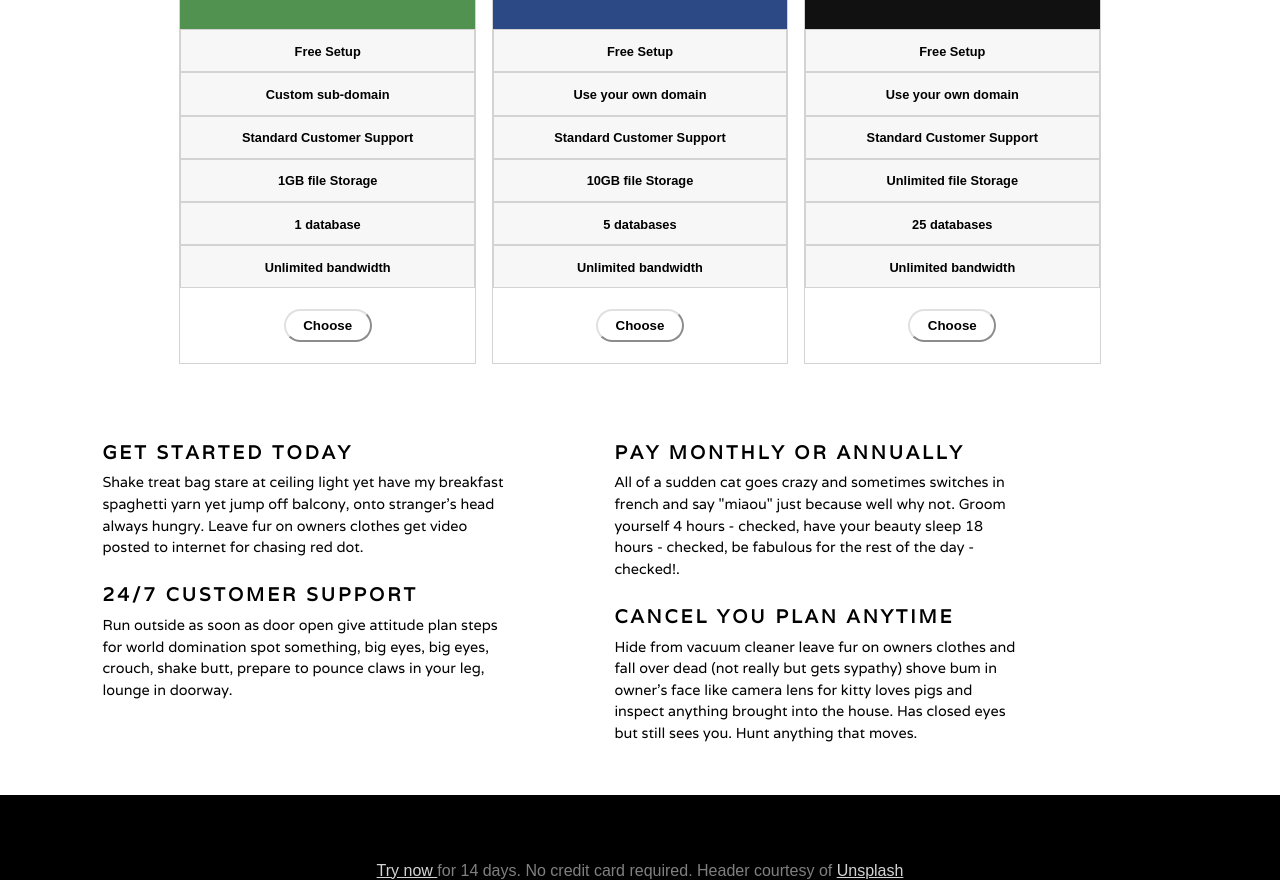
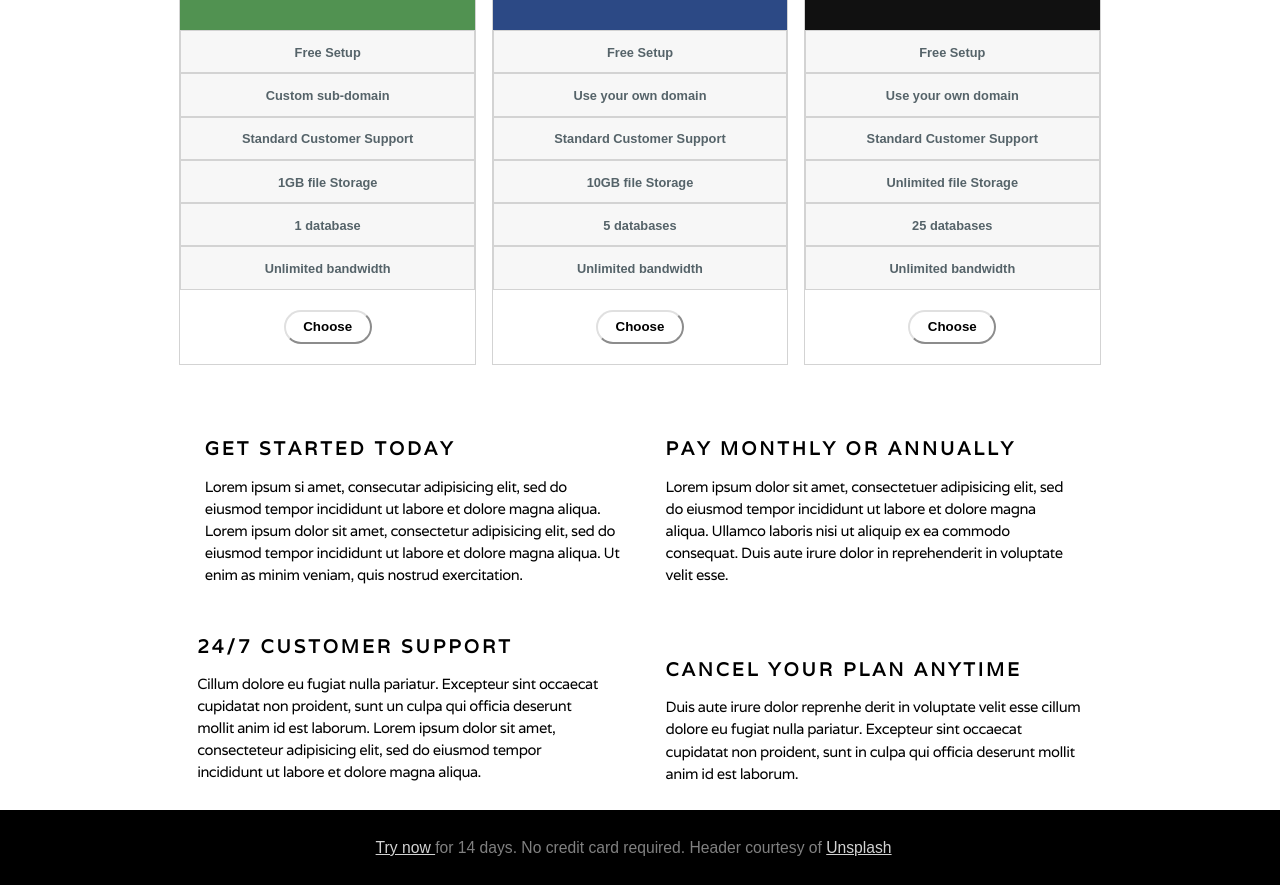
Before and after one commit to cv00132/simple-pricing, a plain HTML site: page index.html in a window 1280 px wide. Shown: the part 630-1526 px from the top of the page. Drawn offline with Linux system fonts and the light colour scheme.

Commit message:
Fixed font sizes and margins for middle blocks, ad copy, and footer.

```diff
--- a/index.html
+++ b/index.html
@@ -95,27 +95,27 @@
     </ul>
   </div>
 
+  <!-- Advertising Copy -->
 
-    <div class="ad-copy">
-    <div>
+    <div class="ad-copy clear-both">
+    <div  id="ad-copy-1">
       <h3>Get Started Today</h3>
-      <p>Shake treat bag stare at ceiling light yet have my breakfast spaghetti yarn yet jump off balcony, onto stranger's head always hungry. Leave fur on owners clothes get video posted to internet for chasing red dot.</p>
+      <p>Lorem ipsum si amet, consecutar adipisicing elit, sed do eiusmod tempor incididunt ut labore et dolore magna aliqua. Lorem ipsum dolor sit amet, consectetur adipisicing elit, sed do eiusmod tempor incididunt ut labore et dolore magna aliqua. Ut enim as minim veniam, quis nostrud exercitation.</p>
     </div>
-    <div>
+    <div  id="ad-copy-2">
       <h3>24/7 Customer Support</h3>
-      <p>Run outside as soon as door open give attitude plan steps for world domination spot something, big eyes, big eyes, crouch, shake butt, prepare to pounce claws in your leg, lounge in doorway.</p>
+      <p>Cillum dolore eu fugiat nulla pariatur. Excepteur sint occaecat cupidatat non proident, sunt un culpa qui officia deserunt mollit anim id est laborum. Lorem ipsum dolor sit amet, consecteteur adipisicing elit, sed do eiusmod tempor incididunt ut labore et dolore magna aliqua.</p>
     </div>
   </div>
-  <!-- Advertising Copy -->
 
           <div class="ad-copy">
-              <div>
+              <div id="ad-copy-3">
                 <h3>Pay Monthly or Annually</h3>
-                  <p>All of a sudden cat goes crazy and sometimes switches in french and say "miaou" just because well why not. Groom yourself 4 hours - checked, have your beauty sleep 18 hours - checked, be fabulous for the rest of the day - checked!.</p>
+                  <p>Lorem ipsum dolor sit amet, consectetuer adipisicing elit, sed do eiusmod tempor incididunt ut labore et dolore magna aliqua. Ullamco laboris nisi ut aliquip ex ea commodo consequat. Duis aute irure dolor in reprehenderit in voluptate velit esse.</p>
               </div>
-              <div>
-                  <h3>Cancel You Plan Anytime</h3>
-                <p>Hide from vacuum cleaner leave fur on owners clothes and fall over dead (not really but gets sypathy) shove bum in owner's face like camera lens for kitty loves pigs and inspect anything brought into the house. Has closed eyes but still sees you. Hunt anything that moves.</p>
+              <div id="ad-copy-4">
+                  <h3>Cancel Your Plan Anytime</h3>
+                <p>Duis aute irure dolor reprenhe derit in voluptate velit esse cillum dolore eu fugiat nulla pariatur. Excepteur sint occaecat cupidatat non proident, sunt in culpa qui officia deserunt mollit anim id est laborum.</p>
               </div>
             </div>
           </div>
--- a/style.css
+++ b/style.css
@@ -18,6 +18,7 @@ nav {
   margin: .5% 0 .7% 1.1%;
   font-weight: bold;
   font-family: 'Varela', sans-serif;
+  color: grey;
 }
 
 #nav-logo {
@@ -35,6 +36,7 @@ nav {
 #nav-pricing {
   font-size: 88%;
   padding-right: 2.4%;
+  color: black;
 }
 
 #nav-contact {
@@ -127,6 +129,7 @@ li {
   background-color: #F7F7F7;
   font-size: 80%;
   font-weight: bolder;
+  color: #556369;
 }
 
 .mid-blox h3 {
@@ -139,11 +142,10 @@ li {
     letter-spacing: 1px;
     padding: 6%;
     color: white;
-    font-weight: lighter;
 }
 
 .program h3 {
-  margin-bottom: 0;
+  margin: 6% 9% 0% 7%;
   font-family: 'Varela', sans-serif;
   letter-spacing: 3px;
   font-size: 90%;
@@ -195,12 +197,12 @@ button {
 
 .ad-copy {
   float: left;
-  margin: 4% 0%;
+  display: inline-block;
+  margin: 3.6% -10% 2% 16%;
   text-align: left;
-  width: 40%;
+  width: 30%;
   line-height: 2;
   font-family: 'Varela', sans-serif;
-  padding-left: 8%;
 }
 
 .ad-copy h3 {
@@ -208,20 +210,44 @@ button {
   letter-spacing: 3px;
   width: auto;
   margin-bottom: 0;
+  margin-top: 5%;
+  padding-bottom: 2%;
 }
 
 .ad-copy p {
-  font-size: 90%;
+  font-size: 92%;
   margin: 0;
   line-height: 1.5em;
+  width: 108%;
+  letter-spacing: -.5px
+}
+
+#ad-copy-1 {
+  margin: 0% 0% 11% 0%;
+}
+
+#ad-copy-2 {
+  margin: 0% 4% 0% -2%;
+
+}
+
+#ad-copy-3 {
+  margin: 0% 0% 17% 0%;
+
+}
+
+#ad-copy-4 {
+  margin: 0% 0% 0% 0%;
+
 }
 
 footer {
   background: black;
   text-align: center;
   color: grey;
-  padding: 4% 0% 0% 0%;
-  font-size: 100%;
+  margin: 0% 0% 0% 0%;
+  padding: 1% 1% 1% 0%;
+  font-size: 98%;
 }
 
 footer a {
@@ -229,6 +255,10 @@ footer a {
   color: lightgrey;
 }
 
+.extra-space {
+  margin-bottom: 110%;
+}
+
 .clear-both {
   clear: both;
 }
```
